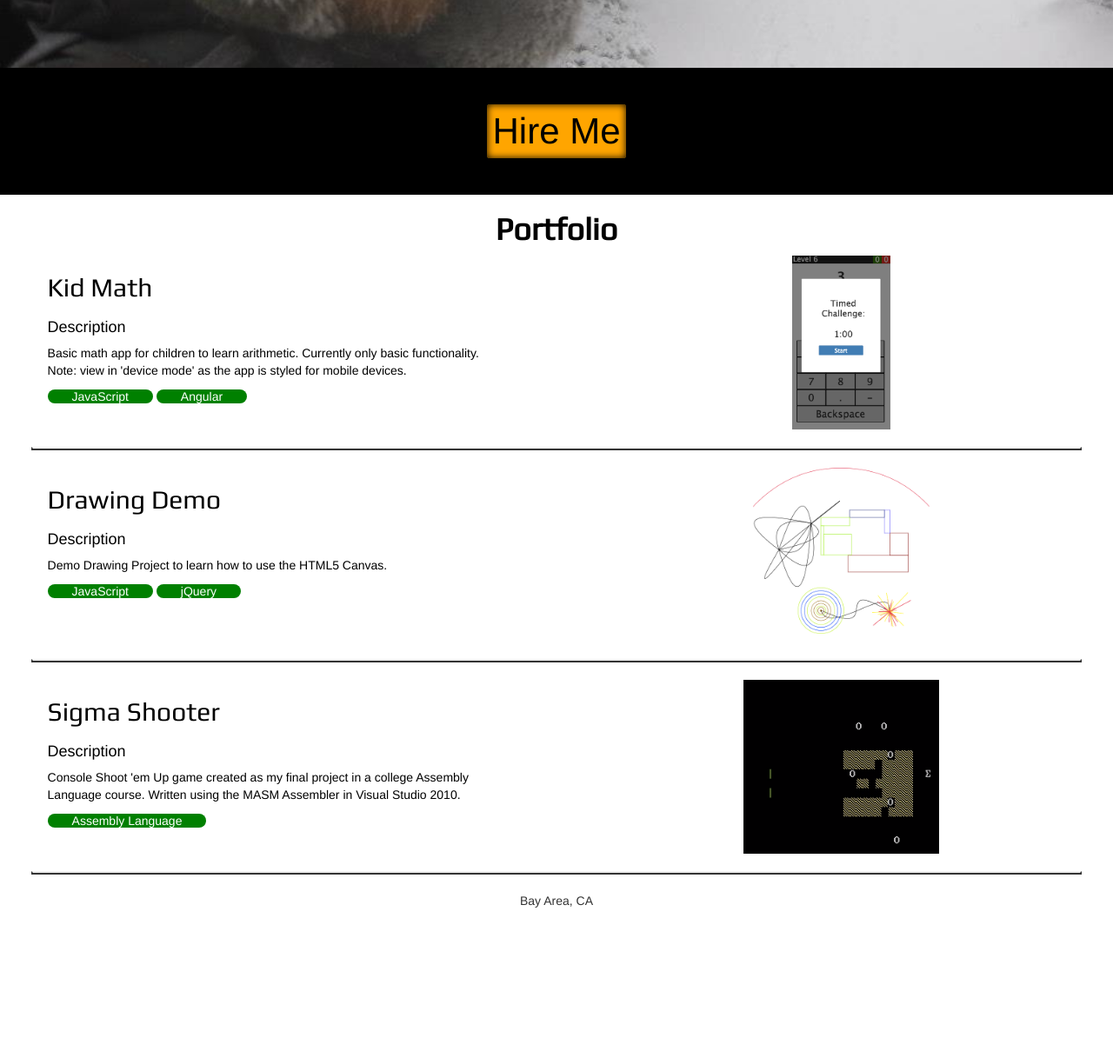
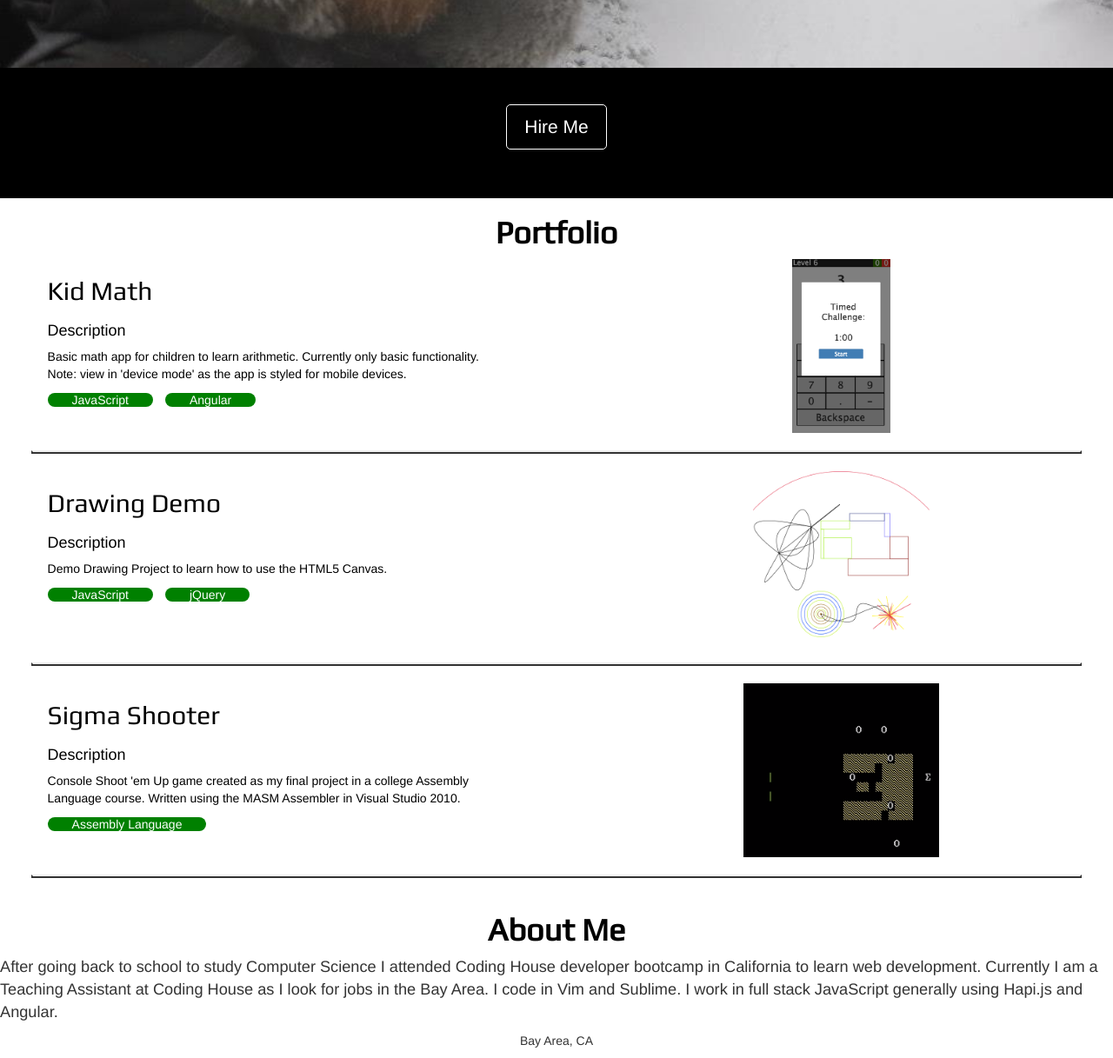
Before and after one commit to theCodeBear/Personal-Website, a plain HTML site: page main.html in a window 1280 px wide. Shown: the part 579-1796 px from the top of the page at 87% size. Before the commit the page ends 1635 px from the top, so only its background shows below. Drawn offline with nearby package versions, Linux system fonts and the light colour scheme.

Commit message:
Added Angular, redesigned button

```diff
--- a/main.html
+++ b/main.html
@@ -8,7 +8,7 @@
     <link href='http://fonts.googleapis.com/css?family=Play' rel='stylesheet' type='text/css'>
     <link rel="stylesheet" href="mainStyles.css">
   </head>
-  <body>
+  <body ng-app='krone' ng-controller='main'>
     <div class="container-fluid">
       <div class="row" id="mainDisplay">
         <div class="row">
@@ -64,114 +64,55 @@
     </div>
 
 
-    <!-- KidMath Project -->
-    <a href="https://morning-eyrie-5597.herokuapp.com">
+    <!-- Portfolio -->
+    <div ng-repeat='project in projects'>
+      <a href="{{project.url}}">
         <div class='row'>
           <div class="col-md-6">
             <div class='row'>
               <div class='col-md-10 col-md-offset-1'>
-              <h2 class="projectTitle">Kid Math</h2>
+                <h2 class="projectTitle">{{project.title}}</h2>
               </div>
             </div>
             <div class='row'>
               <div class='col-md-10 col-md-offset-1'>
                 <h4> Description </h4>
                 <p class="projectDescription">
-                Basic math app for children to learn arithmetic. Currently only basic functionality.
-                Note: view in 'device mode' as the app is styled for mobile devices.
+                  {{project.description}}
                 </p>
               </div>
             </div>
             <div class='row'>
               <div class='col-md-10 col-md-offset-1'>
-              <!-- <h4> Tech </h4> -->
                 <p class="projectTech">
-                <span class='tags'>JavaScript</span>
-                <span class='tags'>Angular</span>
+                    <span ng-repeat='tech in project.techs' class='tags'>{{tech}}</span>
                 </p>
               </div>
             </div>
           </div>
           <div class="col-md-6 text-center">
-          <img class='projectPics' src="img/KidMath_pic.png" alt='Kid Math'>
+            <img class='projectPics' src="{{project.picture}}" alt='Kid Math'>
           </div>
         </div>
       </a>
 
       <hr>
+    </div>
 
-    <!-- Drawing Demo Project -->
-    <a href="projects/canvasDemo.html">
-      <div class='row'>
-        <div class="col-md-6">
-          <div class='row'>
-            <div class='col-md-10 col-md-offset-1'>
-              <h2 class="projectTitle">Drawing Demo</h2>
+    <div id='aboutMeSection'>
+      <div class='row text-center'>
+        <h1> About Me </h1>
       </div>
-          </div>
-          <div class='row'>
-            <div class='col-md-10 col-md-offset-1'>
-              <h4> Description </h4>
-              <p class="projectDescription">
-                Demo Drawing Project to learn how to use the HTML5 Canvas.
+      <p id='aboutMe'>
+        After going back to school to study Computer Science I attended Coding House developer bootcamp in California to learn web development. Currently I am a Teaching Assistant at Coding House as I look for jobs in the Bay Area. I code in Vim and Sublime. I work in full stack JavaScript generally using Hapi.js and Angular.
       </p>
     </div>
-          </div>
-          <div class='row'>
-            <div class='col-md-10 col-md-offset-1'>
-              <!-- <h4> Tech </h4> -->
-              <p class="projectTech">
-                <span class='tags'>JavaScript</span>
-                <span class='tags'>jQuery</span>
-              </p>
-            </div>
-          </div>
-        </div>
-        <div class="col-md-6 text-center">
-          <img class='projectPics' src="img/canvasDraw_screenShot.png" alt='Drawing Demo'>
-        </div>
-      </div>
-    </a>
-
-    <hr>
-
-    <!-- Sigma Shooter Project -->
-    <a href="projects/SigmaShooter.html">
-      <div class='row'>
-        <div class="col-md-6">
-          <div class='row'>
-            <div class='col-md-10 col-md-offset-1'>
-              <h2 class="projectTitle">Sigma Shooter</h2>
-            </div>
-          </div>
-          <div class='row'>
-            <div class='col-md-10 col-md-offset-1'>
-              <h4> Description </h4>
-              <p class="projectDescription">
-                Console Shoot 'em Up game created as my final project in a college Assembly Language course. Written using the MASM Assembler in Visual Studio 2010.
-              </p>
-            </div>
-          </div>
-          <div class='row'>
-            <div class='col-md-10 col-md-offset-1'>
-              <!-- <h4> Tech </h4> -->
-              <p class="projectTech">
-                <span class='tags'>Assembly Language</span>
-              </p>
-            </div>
-          </div>
-        </div>
-        <div class="col-md-6 text-center">
-          <img class='projectPics' src="img/SigmaShooter_screenShot.png" alt='SigmaShooter'>
-        </div>
-      </div>
-    </a>
-
-    <hr>
 
     <p class='text-center'> Bay Area, CA </p>
 
     <script src="https://ajax.googleapis.com/ajax/libs/jquery/1.11.2/jquery.min.js"></script>
+    <script src="https://ajax.googleapis.com/ajax/libs/angularjs/1.3.14/angular.min.js"></script>
+    <script src='ngcontroller.js'></script>
     <script src="index.js"></script>
   </body>
 </html>
--- a/mainStyles.css
+++ b/mainStyles.css
@@ -75,6 +75,7 @@ hr {
   color: white;
   padding-left: 2em;
   padding-right: 2em;
+  margin-right: 1em;
 }
 
 #portfolio img {
@@ -89,11 +90,15 @@ hr {
   margin-bottom: 7em;
 }
 
+#aboutMe {
+  font-size: 1.3em;
+}
+
 #hireMeRow {
   text-align: center;
   background-color: black;
   padding-top: 3em;
-  padding-bottom: 3em;
+  padding-bottom: 4em;
 }
 
 #hireMeRow img {
@@ -102,17 +107,18 @@ hr {
 }
 
 #hireMe {
-  background-color: #FFA500;
-  color: black;
-  font-size: 3em;
+  background: transparent;
+  border: 1px solid #fff;
+  padding: 10px 20px;
+  border-radius: 5px;
+  color: #fff;
+  font-size: 1.5em;
   outline: none;
-  border: none;
-  box-shadow: 0px 0px 8px black inset;
-  border-radius: 3px;
 }
 
-#hireMe:active {
-  background-color: #BB8500;
+#hireMe:hover {
+  background: #fff;
+  color: #000;
 }
 
 @-webkit-keyframes pulse {
--- /dev/null
+++ b/ngcontroller.js
@@ -0,0 +1,27 @@
+angular.module('krone', [])
+
+.controller('main', ['$scope', function($scope) {
+  $scope.projects = [
+    {
+      title: "Kid Math",
+      url: "https://morning-eyrie-5597.herokuapp.com",
+      description: "Basic math app for children to learn arithmetic. Currently only basic functionality. Note: view in 'device mode' as the app is styled for mobile devices.",
+      picture: "img/KidMath_pic.png",
+      techs: ["JavaScript", "Angular"]
+    },
+    {
+      title: "Drawing Demo",
+      url: "projects/canvasDemo.html",
+      description: "Demo Drawing Project to learn how to use the HTML5 Canvas.",
+      picture: "img/canvasDraw_screenShot.png",
+      techs: ["JavaScript", "jQuery"]
+    },
+    {
+      title: "Sigma Shooter",
+      url: "projects/SigmaShooter.html",
+      description: "Console Shoot 'em Up game created as my final project in a college Assembly Language course. Written using the MASM Assembler in Visual Studio 2010.",
+      picture: "img/SigmaShooter_screenShot.png",
+      techs: ["Assembly Language"]
+    }
+  ];
+}]);
```
Lines whose indentation alone changed are shown as unchanged.
